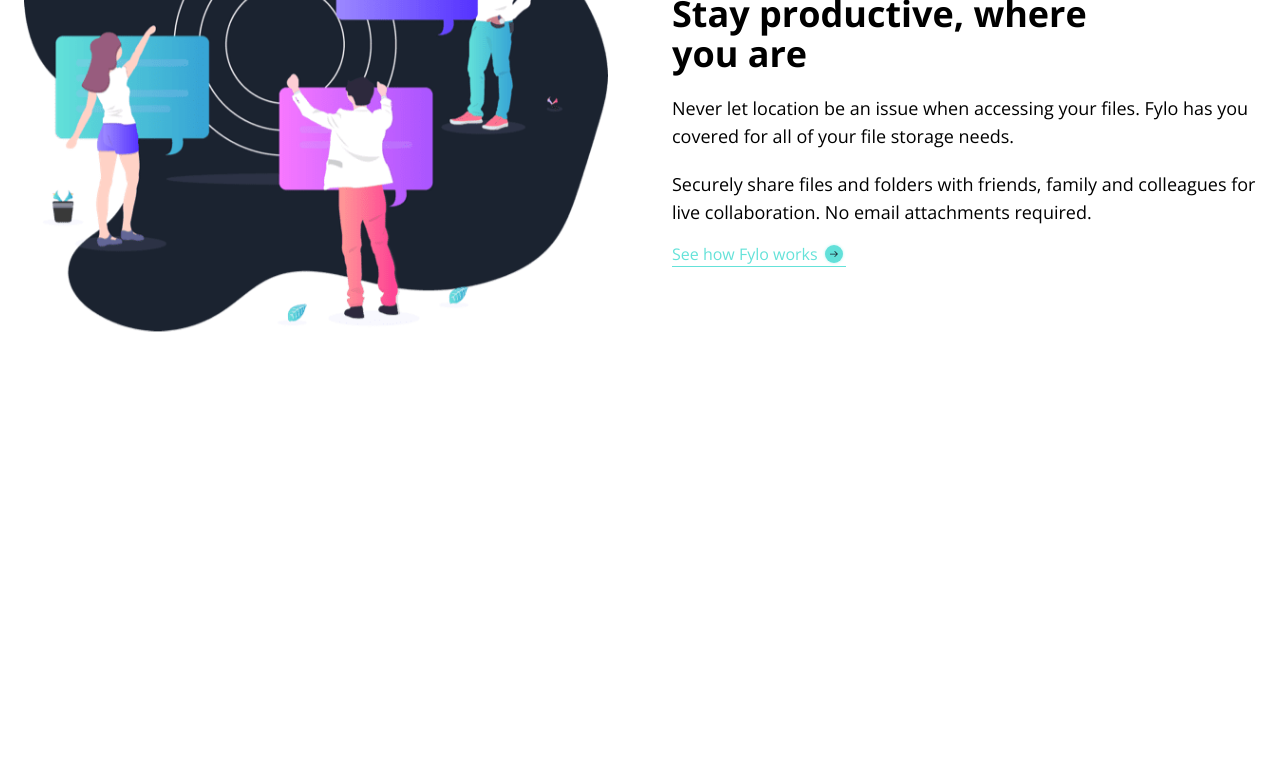
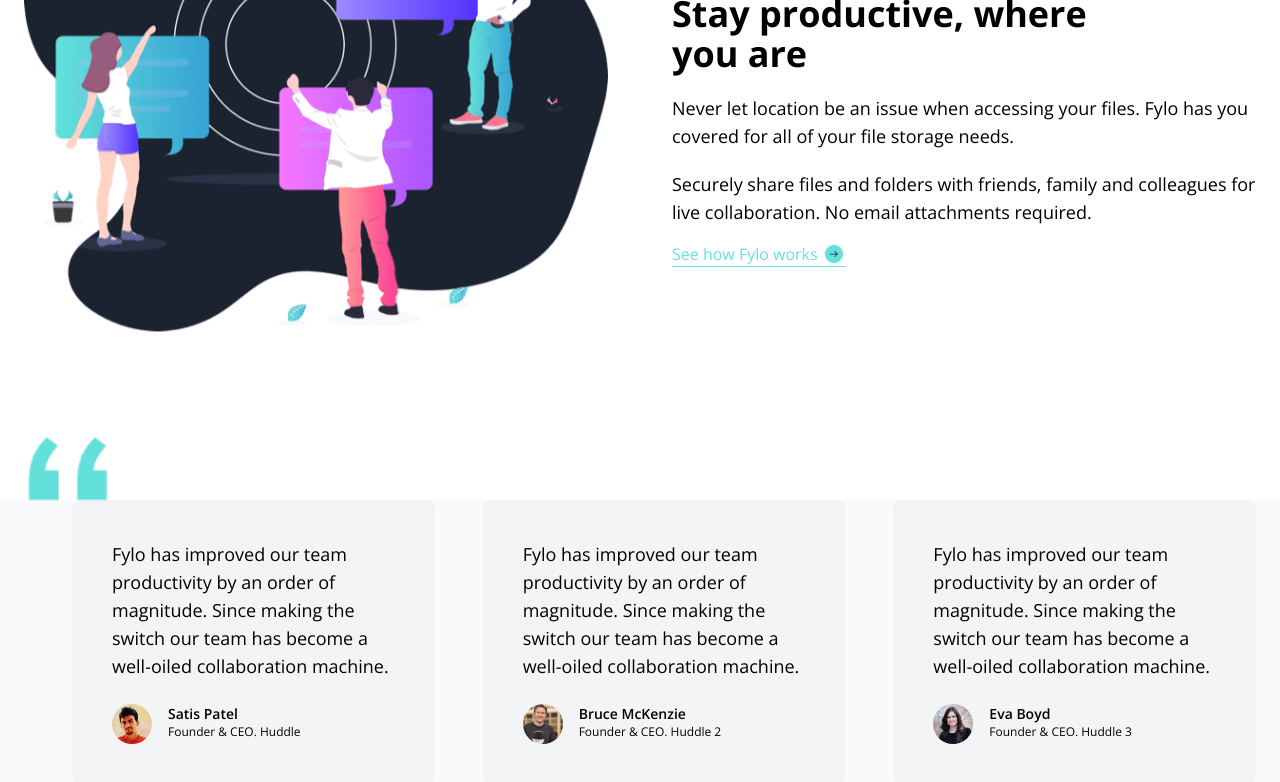
Before and after one commit to rakibtweets/fylo-react-tailwindcss, a React (Create React App) app: page / in a window 1280 px wide. Shown: the part 2272-3054 px from the top of the page. Before the commit the page ends 2772 px from the top, so only its background shows below. Built offline with nearby package versions, Linux system fonts and the light colour scheme.

Commit message:
testimonial section

```diff
--- a/src/App.js
+++ b/src/App.js
@@ -3,6 +3,7 @@
 import Header from './components/Header/Header';
 import HeroBanner from './components/HeroBanner/HeroBanner';
 import Productive from './components/Productive/Productive';
+import Testimonials from './components/Testimonials/Testimonials';
 
 function App() {
   return (
@@ -11,6 +12,7 @@
       <HeroBanner />
       <Features />
       <Productive />
+      <Testimonials />
     </>
   );
 }
--- /dev/null
+++ b/src/components/Testimonial/Testimonial.js
@@ -0,0 +1,24 @@
+import React from 'react';
+
+const Testimonial = ({ testimonial }) => {
+  const { name, position, image, quote } = testimonial;
+  return (
+    <div className="flex flex-col p-10 space-y-6 rounded-lg bg-gray-100 dark:bg-darkBlue3 md:w-1/3">
+      <p className="text-sm leading-5 md:text-lg">{quote}</p>
+      {/* customer info */}
+      <div className="flex space-x-4">
+        <img
+          src={image}
+          alt=""
+          className="w-10 h-10 rounded-full"
+        />
+        <div>
+          <h5 className="text-sm font-semibold">{name}</h5>
+          <p className="text-xs font-extralight">{position}</p>
+        </div>
+      </div>
+    </div>
+  );
+};
+
+export default Testimonial;
--- /dev/null
+++ b/src/components/Testimonials/Testimonials.js
@@ -0,0 +1,55 @@
+import React from 'react';
+import Testimonial from '../Testimonial/Testimonial';
+
+const testimonials = [
+  {
+    name: 'Satis Patel',
+    position: 'Founder & CEO. Huddle',
+    image: '/asset/images/profile-1.jpg',
+    quote:
+      'Fylo has improved our team productivity by an order of magnitude. Since making the switch our team has become a well-oiled collaboration machine.'
+  },
+  {
+    name: 'Bruce McKenzie',
+    position: 'Founder & CEO. Huddle 2',
+    image: '/asset/images/profile-2.jpg',
+    quote:
+      'Fylo has improved our team productivity by an order of magnitude. Since making the switch our team has become a well-oiled collaboration machine.'
+  },
+  {
+    name: 'Eva Boyd',
+    position: 'Founder & CEO. Huddle 3',
+    image: '/asset/images/profile-3.jpg',
+    quote:
+      'Fylo has improved our team productivity by an order of magnitude. Since making the switch our team has become a well-oiled collaboration machine.'
+  }
+];
+
+const Testimonials = () => {
+  return (
+    <section
+      id="#testimonials"
+      className="bg-gray-50 dark:bg-darkBlue">
+      <div className="container mx-auto px-6 pt-t pb-80 md:pb-96">
+        {/* Boxes container */}
+        <div className="relative flex flex-col w-full space-y-6 md:space-y-0 md:flex-row md:space-x-12">
+          {/* Quotes image */}
+          <img
+            src="/asset/images/bg-quotes.png"
+            alt=""
+            className="absolute left-1 -top-2 w-10 md:-top-16 md:w-20"
+          />
+          {/* Box 1 */}
+          {testimonials.map((testimonial, index) => (
+            <Testimonial
+              key={index}
+              testimonial={testimonial}
+            />
+          ))}
+        </div>
+      </div>
+    </section>
+  );
+};
+
+export default Testimonials;
```
